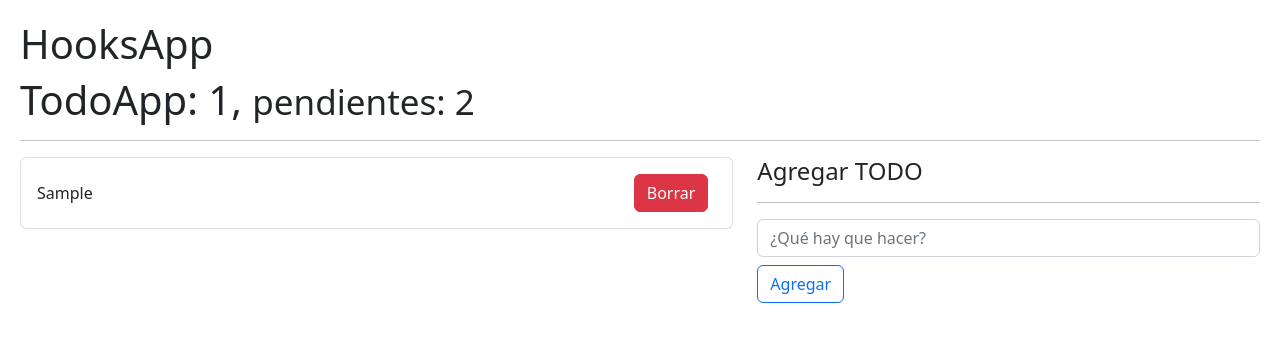
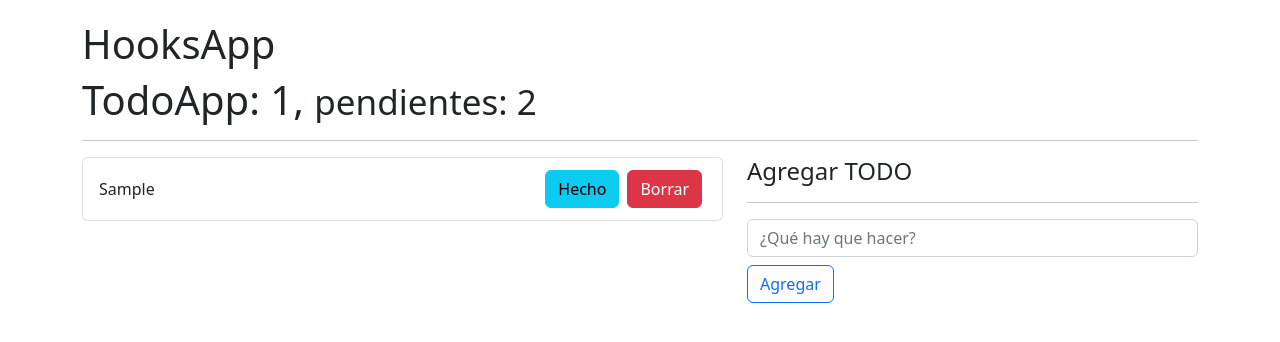
Before and after one commit to Isradeveloper/hook-app, a React (Vite) app: page / in a window 1280 px wide. Both pictures are taken after typing "Sample" into the empty fields and a click on the button "Agregar". Shown: the top 342 px of the page. Built offline with nearby package versions, Linux system fonts and the light colour scheme.

Commit message:
Migracion de logica a un custom hook

```diff
--- a/index.html
+++ b/index.html
@@ -14,7 +14,7 @@
     <title>Hooks App</title>
   </head>
   <body>
-    <div id="root"></div>
+    <div id="root" class="container"></div>
     <script type="module" src="/src/main.jsx"></script>
   </body>
 </html>
--- a/src/08-useReducer/TodoApp.jsx
+++ b/src/08-useReducer/TodoApp.jsx
@@ -1,48 +1,11 @@
 /* eslint-disable padded-blocks */
-import { useReducer, useEffect } from 'react'
 import { TodoList } from './components/TodoList'
-import { todoReducer } from './todoReducer'
 import { TodoAdd } from './components/TodoAdd'
-
-const initialState = [
-  // {
-  //   id: new Date().getTime(),
-  //   description: 'Recolectar la piedra del alma',
-  //   done: false
-  // }
-
-]
-
-const init = () => {
-  // eslint-disable-next-line no-undef
-  return JSON.parse(localStorage.getItem('todos')) || [] // Tomamos los valores que se encuentran en el localStorage, si no hay valores retorna un arreglo vacio
-}
+import { useToDo } from '../hooks/useToDo'
 
 export const TodoApp = () => {
 
-  const [todos, dispatch] = useReducer(todoReducer, initialState, init)
-
-  useEffect(() => {
-    // eslint-disable-next-line no-undef
-    localStorage.setItem('todos', JSON.stringify(todos) || '') // Cuando el arreglo de todos, cambia. Almacena el arreglo en el localStorage
-  }, [todos])
-
-  const handleNewTodo = (todo) => { // Añade un nuevo Todo
-    const action = {
-      type: '[TODO] Add Todo',
-      payload: todo
-    }
-
-    dispatch(action)
-  }
-
-  const handleDeleleTodo = (id) => {
-
-    dispatch({
-      type: '[TODO] Remove Todo',
-      payload: id
-    })
-  }
+  const { todos, handleNewTodo, handleToggleTodo, handleDeleleTodo } = useToDo()
 
   return (
     <>
@@ -52,7 +15,7 @@ export const TodoApp = () => {
       <div className='row'>
 
         <div className='col-7'>
-          <TodoList arreglo={todos} onRemoveTodo={(id) => handleDeleleTodo(id)} />
+          <TodoList arreglo={todos} onRemoveTodo={(id) => handleDeleleTodo(id)} onToggleTodo={(id) => (handleToggleTodo(id))} />
         </div>
 
         <div className='col-5'>
--- a/src/08-useReducer/components/TodoItem.jsx
+++ b/src/08-useReducer/components/TodoItem.jsx
@@ -1,9 +1,12 @@
 
-export const TodoItem = ({ todo, onRemoveTodo }) => {
+export const TodoItem = ({ todo, onRemoveTodo, onToggleTodo }) => {
   return (
     <li className='list-group-item d-flex justify-content-between align-items-center' key={todo.id}>
-      {todo.description}
-      <button className='btn btn-danger m-2' onClick={(e) => onRemoveTodo(todo.id)}>Borrar</button>
+      <span className={`${todo.done && 'text-decoration-line-through'}`}>{todo.description}</span>
+      <div className=' sm-flex-column'>
+        <button className='btn btn-info m-1' onClick={(e) => onToggleTodo(todo.id)}>Hecho</button>
+        <button className='btn btn-danger m-1' onClick={(e) => onRemoveTodo(todo.id)}>Borrar</button>
+      </div>
     </li>
   )
 }
--- a/src/08-useReducer/components/TodoList.jsx
+++ b/src/08-useReducer/components/TodoList.jsx
@@ -1,13 +1,11 @@
 import { TodoItem } from './TodoItem'
 
-export const TodoList = ({ arreglo = [], onRemoveTodo }) => {
+export const TodoList = ({ arreglo = [], onRemoveTodo, onToggleTodo }) => {
   return (
     <ul className='list-group'>
       {
         arreglo.map((objeto) => (
-
-          <TodoItem key={objeto.id} todo={objeto} onRemoveTodo={onRemoveTodo} />
-
+          <TodoItem key={objeto.id} todo={objeto} onRemoveTodo={onRemoveTodo} onToggleTodo={onToggleTodo} />
         ))
       }
     </ul>
--- a/src/08-useReducer/todoReducer.js
+++ b/src/08-useReducer/todoReducer.js
@@ -11,6 +11,19 @@ export const todoReducer = (initialState = [], action) => {
     case '[TODO] Remove Todo':
       return initialState.filter((todo) => (todo.id !== action.payload))
 
+    case '[TODO] Done Todo':
+      return initialState.map(todo => {
+
+        if (todo.id === action.payload) {
+          return {
+            ...todo,
+            done: !todo.done
+          }
+        }
+        return todo
+
+      })
+
     default:
       return initialState
   }
--- a/src/hooks/index.js
+++ b/src/hooks/index.js
@@ -1,3 +1,4 @@
 export * from './useCounter'
 export * from './useFetch'
 export * from './useForm'
+export * from './useToDo'
--- /dev/null
+++ b/src/hooks/useToDo.js
@@ -0,0 +1,55 @@
+import { useEffect, useReducer } from 'react'
+import { todoReducer } from '../08-useReducer/todoReducer'
+
+const initialState = [
+  // {
+  //   id: new Date().getTime(),
+  //   description: 'Recolectar la piedra del alma',
+  //   done: false
+  // }
+
+]
+
+const init = () => {
+  // eslint-disable-next-line no-undef
+  return JSON.parse(localStorage.getItem('todos')) || [] // Tomamos los valores que se encuentran en el localStorage, si no hay valores retorna un arreglo vacio
+}
+
+export const useToDo = () => {
+  const [todos, dispatch] = useReducer(todoReducer, initialState, init)
+
+  useEffect(() => {
+    // eslint-disable-next-line no-undef
+    localStorage.setItem('todos', JSON.stringify(todos) || '') // Cuando el arreglo de todos, cambia. Almacena el arreglo en el localStorage
+  }, [todos])
+
+  const handleNewTodo = (todo) => { // Añade un nuevo Todo
+    const action = {
+      type: '[TODO] Add Todo',
+      payload: todo
+    }
+
+    dispatch(action)
+  }
+
+  const handleDeleleTodo = (id) => {
+    dispatch({
+      type: '[TODO] Remove Todo',
+      payload: id
+    })
+  }
+
+  const handleToggleTodo = (id) => {
+    dispatch({
+      type: '[TODO] Done Todo',
+      payload: id
+    })
+  }
+
+  return {
+    todos,
+    handleNewTodo,
+    handleDeleleTodo,
+    handleToggleTodo
+  }
+}
```
